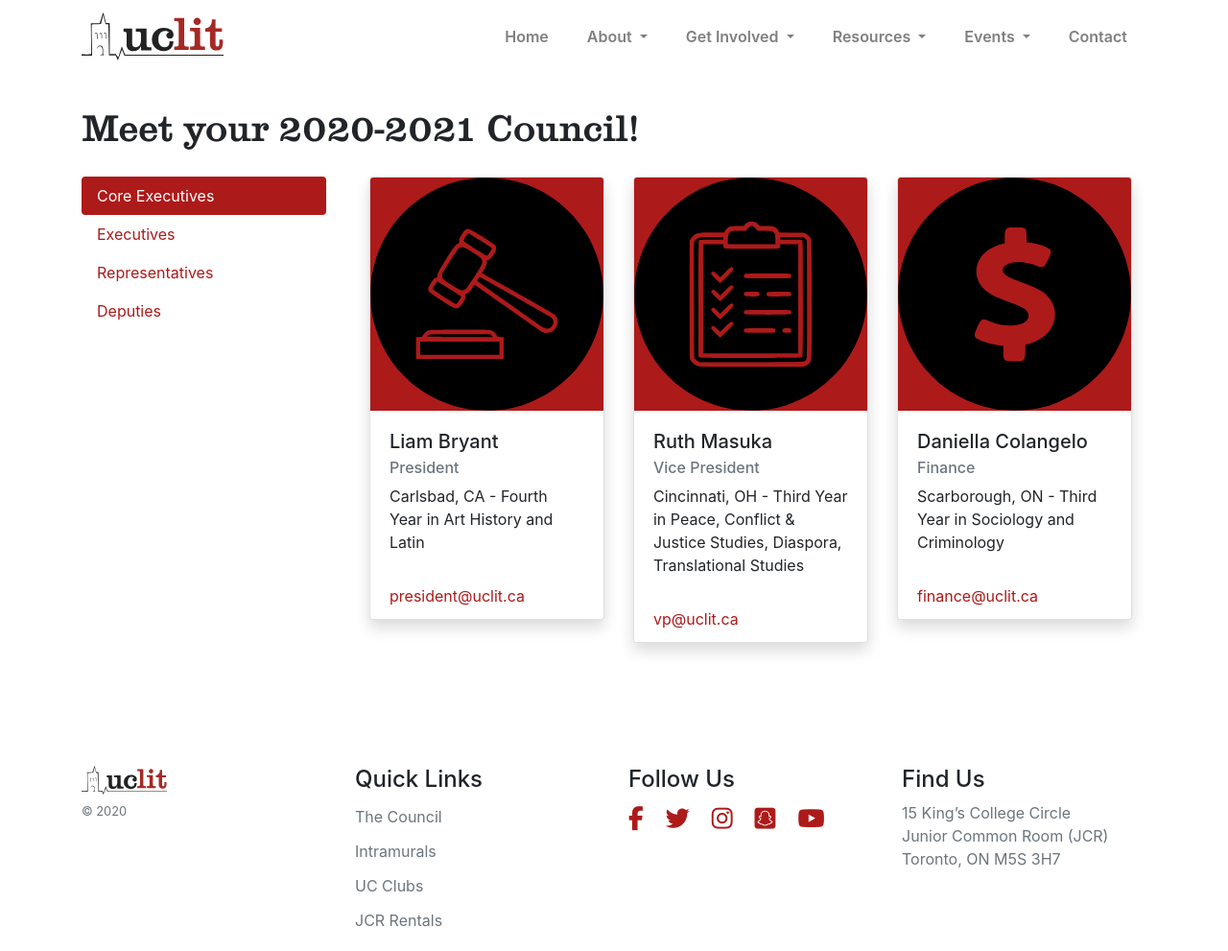
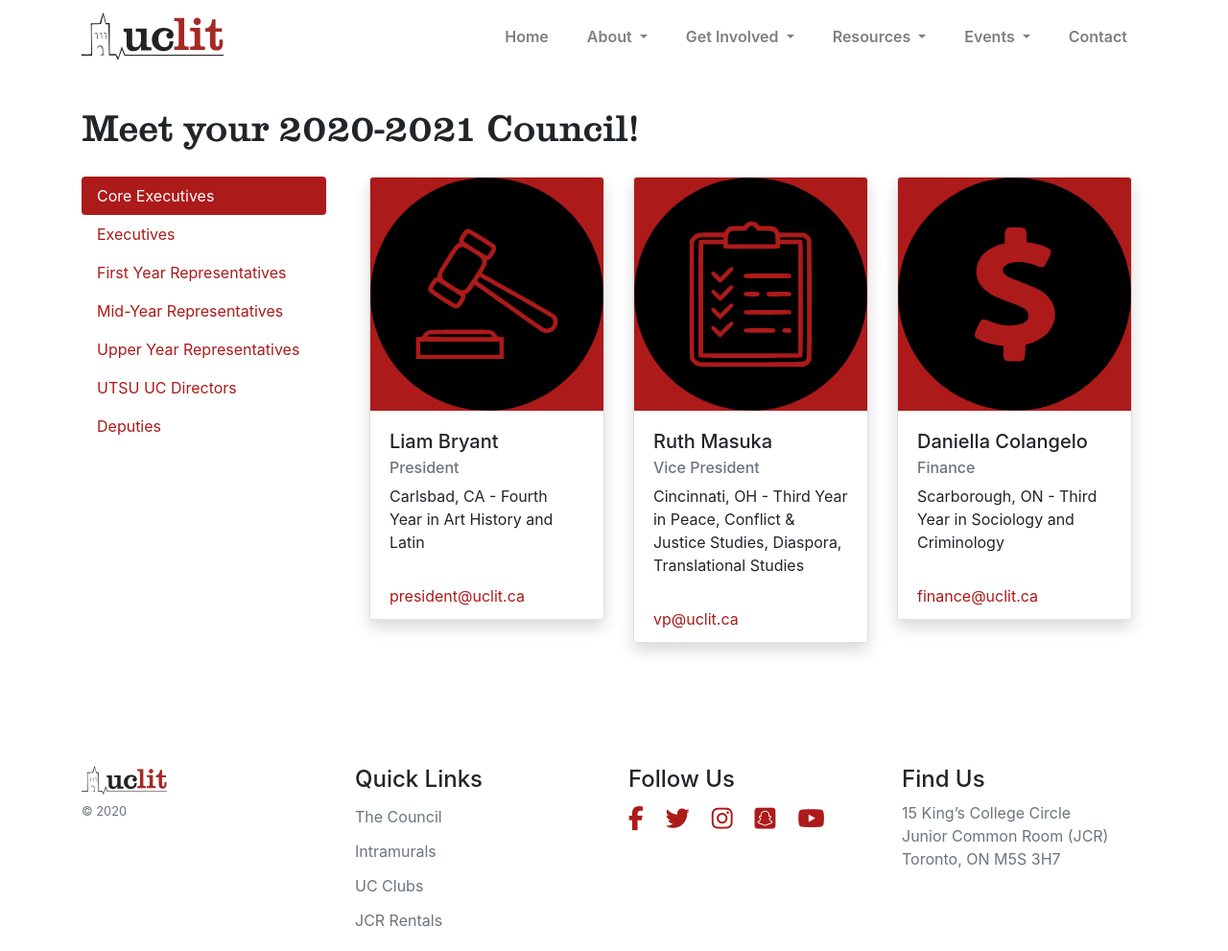
Before and after one commit to uclit-webmaster/uclit-site, a Jekyll site: the page built from about/council.html, in a window 1280 px wide and 991 px high. Shown: the whole window at 96% size. Built offline with Jekyll 4.4.1, drawn with Linux system fonts in a browser that asks for light colours; nearby versions of some CDN libraries; part of the change alters nothing that is shown.

Commit message:
Update council.yml
updated first year reps, adding more headings, updated office hours and missing info

```diff
--- a/_data/council.yml
+++ b/_data/council.yml
@@ -27,7 +27,7 @@
     from: Carlsbad, CA
     major: Fourth Year in Art History and Latin
     email: president@uclit.ca
-    office-hours: 2-3 PM Thursdays
+    office-hours: Tuesday's 11:00am-12:00pm
     favourite place to study on campus: Graham Library
     favourite place to eat on campus: Brown Food Truck!
   - name: Ruth Masuka
@@ -37,7 +37,7 @@
     from: Cincinnati, OH
     major: Third Year in Peace, Conflict & Justice Studies, Diaspora, Translational Studies
     email: vp@uclit.ca
-    office-hours: 3-4 PM Monday
+    office-hours: Wednesday's 1:00pm-2:00pm
     favourite place to study on campus: Eberhard Zeisler Library (John H. Daniels Faculty Library)
     favourite place to eat on campus: Gourment Burger House (Sid Smith)
   - name: Daniella Colangelo
@@ -47,7 +47,7 @@
     from: Scarborough, ON
     major: Third Year in Sociology and Criminology
     email: finance@uclit.ca
-    office-hours: 12-1 PM Wednesday
+    office-hours: Tuesday's 2:00pm-3:00pm
     favourite place to study on campus: Study? On Campus? If I have to, AC
     favourite place to eat on campus: Take the walk to Whole Foods, worth it
 - group: Executives
@@ -59,7 +59,7 @@
     from: Hamilton, ON
     major: Fifth Year in Neuroscience, Physiology, and Immunology
     email: scc@uclit.ca
-    office-hours: 1-2 PM Friday
+    office-hours: Monday's 2:00pm-3:00pm
     favourite place to study on campus: Wetmore Hall
     favourite place to eat on campus: Sid Smith Cafe
   - name: Youssef Metwally
@@ -69,7 +69,7 @@
     from: ---
     major: Second Year in Equity Studies and American Studies
     email: equity.outreach@uclit.ca
-    office-hours: Coming Soon!
+    office-hours: Thursday's 1:00pm-2:00pm
     favourite place to study on campus: E.J. Pratt Library
     favourite place to eat on campus: Brown Food Truck
   - name: Isahaq Ibrahim
@@ -89,7 +89,7 @@
     from: Nanaimo, BC
     major: Fourth Year in Ecology and Evolutionary Biology
     email: sustainability@uclit.ca
-    office-hours: 1-2 PM Wednesday
+    office-hours: Friday's 12:00pm-1:00pm
     favourite place to study on campus: Home or JCR
     favourite place to eat on campus: Brown Food Truck
   - name: Hannah Fleisch
@@ -99,7 +99,7 @@
     from: Johannesburg, South Africa
     major: Literary and Creative Arts
     email: hannah.fleisch@mail.utoronto.ca
-    office-hours: 10-11 AM Wednesday
+    office-hours: Coming Soon!
     favourite place to study on campus: Innis Cafe
     favourite place to eat on campus: Innis Cafe
   - name: Hannah Roberts
@@ -109,7 +109,7 @@
     from: Mississauga, ON
     major: Third Year in Political Science and Sociology
     email: athletics@uclit.ca
-    office-hours: 11-12 PM Wednesday
+    office-hours: Friday's 3:00pm-4:00pm
     favourite place to study on campus: 13th Floor of Robarts
     favourite place to eat on campus: Brown Food Truck
   - name: Vaish Vijayan
@@ -119,7 +119,7 @@
     from: Mumbai, India
     major: Fourth Year in Criminology, Sociology, and Political Science
     email: uaa@uclit.ca
-    office-hours: 3-4 PM Tuesday
+    office-hours: Monday's 1:00pm-2:00pm
     favourite place to study on campus: Junior Common Room
     favourite place to eat on campus: Sid Smith Cafe (love their burrito bowls)
   - name: Suleekha Hirsi
@@ -129,19 +129,19 @@
     from: Brampton, ON
     major: Second Year in Equity Studies and Sociology
     email: wellness@uclit.ca
-    office-hours: Coming Soon!
+    office-hours: Monday's 3:00pm-4:00pm
     favourite place to study on campus: Robarts 9th Floor & JCR
     favourite place to eat on campus: Sidney Smith
-  - name: TBD
+  - name: Varsha Pillai
     image: assets/images/commissions-icons/formals.svg
     role: Formals
-    pronouns: N/A
-    from: N/A
-    major: N/A
+    pronouns: She/Her
+    from: Surrey, BC
+    major: 3rd Year, Criminology, Public Policy and Economics
     email: formals@uclit.ca
-    office-hours: N/A
-    favourite place to study on campus: N/A
-    favourite place to eat on campus: N/A
+    office-hours: Monday's 3:00pm-4:00pm
+    favourite place to study on campus: 12th floor Robarts
+    favourite place to eat on campus: Brown Food Truck
   - name: Andrea Estrabrillo
     image: assets/images/commissions-icons/social.svg
     role: Social
@@ -149,10 +149,156 @@
     from: Hamilton, ON
     major: Fourth Year in Cell & Molecular Biology, Human Biology, and Health & Disease
     email: social@uclit.ca
-    office-hours: 10-11 AM Monday
+    office-hours: Wednesday's 11:00am-12:00pm
     favourite place to study on campus: Robarts
     favourite place to eat on campus: Sid Smith Cafe or Robarts Cafeteria
-- group: Representatives
+- group: First Year Representatives
+  people:
+  - name: Emma Caramazza
+    image: assets/images/headshots/council-icons/reps.svg
+    role: First Year Representative
+    pronouns: She/Her
+    from: Washington, D.C.
+    major: Social Sciences
+    email: Emma@uclit.ca
+    office-hours: Monday's 12:00pm-1:00pm
+    favourite place to study on campus: Robarts, 5th floor by a window
+    favourite place to eat on campus: ???
+  - name: Neha Sultana
+    image: assets/images/headshots/council-icons/reps.svg
+    role: First Year Representative
+    pronouns: She/Her
+    from: Toronto, ON
+    major: Social Sciences
+    email: Neha@uclit.ca
+    office-hours: Thursday's 10:00am-11:00am
+    favourite place to study on campus: Home because of lockdown :((
+    favourite place to eat on campus: Also home because of lockdown :((
+  - name: Michelle Sue
+    image: assets/images/headshots/council-icons/reps.svg
+    role: First Year Representative
+    pronouns: She/Her
+    from: North Vancouver, BC
+    major: Life Sciences
+    email: Michelle@uclit.ca
+    office-hours: Coming Soon!
+    favourite place to study on campus: Morrison study rooms^^
+    favourite place to eat on campus: Anything open after 10PM + Coco
+  - name: Kiana Ravanasa
+    image: assets/images/headshots/council-icons/reps.svg
+    role: First Year Representative
+    pronouns: She/Her
+    from: Clarendon Hills, IL, USA
+    major: Math and Physical Sciences
+    email: Kiana@uclit.ca
+    office-hours: Friday's 10:00am-11:00am
+    favourite place to study on campus: Morrison study rooms
+    favourite place to eat on campus: McDonald's on Bloor because it's the only place open 24/7
+  - name: Shreyansi Gandhi
+    image: assets/images/headshots/council-icons/reps.svg
+    role: First Year Representative
+    pronouns: She/Her
+    from: Mumbai, India
+    major: ---
+    email: Shreyansi@uclit.ca
+    office-hours: Wednesday's 2:00pm-3:00pm
+    favourite place to study on campus: Never been to campus lol
+    favourite place to eat on campus: I can only hope to have one soon haha(recommendations are more than welcome)
+- group: Mid-Year Representatives
+  people:
+  - name: Juliana Melino
+    image: assets/images/headshots/council-icons/reps.svg
+    role: Mid-Year Representative
+    pronouns: She/Her
+    from: Scarborough, ON
+    major: Second Year in English, Equity, and Education & Society
+    email: juliana@uclit.ca
+    office-hours: Monday's 10:00am-11:00am
+    favourite place to study on campus: John W. Graham Library at Trinity College
+    favourite place to eat on campus: Caffiends at Victoria College
+  - name: Joshua Bienstock
+    image: assets/images/headshots/council-icons/reps.svg
+    role: Mid-Year Representative
+    pronouns: He/Him
+    from: North York, ON
+    major: Third Year in Political Science, Urban Studies, and Philosophy
+    email: joshua@uclit.ca
+    office-hours: Monday's 11:00am-12:00pm
+    favourite place to study on campus: Gerstein Library Reading Room
+    favourite place to eat on campus: Always Diabolos
+  - name: Eric Yin
+    image: assets/images/headshots/council-icons/reps.svg
+    role: Mid-Year Representative
+    pronouns: He/Him
+    from: Sherwood Park, AB
+    major: Second Year in Neuroscience and Statistics
+    email: eric@uclit.ca
+    office-hours: Tuesday's 12:00pm-1:00pm
+    favourite place to study on campus: Knox College
+    favourite place to eat on campus: Rezzies
+  - name: Liah Yared
+    image: assets/images/headshots/council-icons/reps.svg
+    role: Mid-Year Representative
+    pronouns: She/Her
+    from: Scarborough, ON
+    major: Third Year in Linquistics and Equity Studies
+    email: liah@uclit.ca
+    office-hours: Wednesday's 12:00pm-1:00pm
+    favourite place to study on campus: Gerstein
+    favourite place to eat on campus: UT Sushi
+  - name: Basma Mohamed-Saeed
+    image: assets/images/headshots/council-icons/reps.svg
+    role: Mid-Year Representative
+    pronouns: She/her
+    from: Etobicoke, ON
+    major: Third Year in Criminology, Sociology, and Equity
+    email: basma@uclit.ca
+    office-hours: Tuesday's 1:00pm-2:00pm
+    favourite place to study on campus: Robarts 12th Floor or the JCR!
+    favourite place to eat on campus: Brown Food Truck
+  - name: Honesty Senese
+    image: assets/images/headshots/council-icons/reps.svg
+    role: Mid-Year Representative
+    pronouns: She/Her
+    from: Niagara Falls, ON
+    major: Third Year in Neuroscience and Psychology
+    email: honesty@uclit.ca
+    office-hours: Friday's 2:00pm-3:00pm
+    favourite place to study on campus: Gerstein
+    favourite place to eat on campus: Starbucks at Robarts
+- group: Upper Year Representatives
+  people:
+  - name: Soliyana Yared
+    image: assets/images/headshots/council-icons/reps.svg
+    role: Upper-Year Representative
+    pronouns: She/Her
+    from: Scarborough, ON
+    major: Fourth Year in Criminology, Peace, Conflict & Justice Studies, and Spanish
+    email: soliyana@uclit.ca
+    office-hours: Thursday's 2:00pm-3:00pm
+    favourite place to study on campus: Fireplace Lounge in the Faculty of Law
+    favourite place to eat on campus: Ned's cafe for breakfast is a staple!
+  - name: Tintin Fuliang
+    image: assets/images/headshots/council-icons/reps.svg
+    role: Upper-Year Representative
+    pronouns: He/Him
+    from: North York, ON
+    major: Fourth Year in Biomedical Toxicology, and Health & Disease
+    email: tintin@uclit.ca
+    office-hours: Thursday's 3:00pm-4:00pm
+    favourite place to study on campus: I don't study on campus
+    favourite place to eat on campus: Croutons but they closed it down
+  - name: Aniket Kali
+    image: assets/images/headshots/council-icons/reps.svg
+    role: Upper-Year Representative
+    pronouns: He/Him
+    from: Grande Prairie, AB
+    major: Fourth Year in Computer Science
+    email: aniket@uclit.ca
+    office-hours: Tuesday's 10:00am-11:00am
+    favourite place to study on campus: Gerstein
+    favourite place to eat on campus: Brown Food Truck
+- group: UTSU UC Directors
   people:
   - name: Basmah Ramadan
     image: assets/images/headshots/council-icons/reps.svg
@@ -161,7 +307,7 @@
     from: Damascus, Syria
     major: Third Year in International Relations, Equity, and Political Science
     email: basmah@uclit.ca
-    office-hours: 11-12 PM Monday
+    office-hours: Thursday's 11:00am-12:00pm
     favourite place to study on campus: Robarts 12th Floor
     favourite place to eat on campus: Brown Food Truck
   - name: Jeannie Yoo
@@ -171,7 +317,7 @@
     from: Seoul, South Korea
     major: Second Year in Computer Science and Cognitive Science
     email: Jeannie@uclit.ca
-    office-hours: Coming Soon!
+    office-hours: Thursday's 12:00pm-1:00pm
     favourite place to study on campus: Gersstein or Graham Library
     favourite place to eat on campus: Diabolos
   - name: Pranay Prem
@@ -181,109 +327,10 @@
     from: Kuala Lumpur, Malaysia
     major: Second Year in International Relations, Political Science, and History
     email: pranay@uclit.ca
-    office-hours: 2-3 PM Tuesday
+    office-hours: Friday's 11:00am-12:00pm
     favourite place to study on campus: UC Library or Sid Smith Commons or Earth Science Library
     favourite place to eat on campus: Brown Food Truck is the only right answer!
-  - name: Juliana Melino
-    image: assets/images/headshots/council-icons/reps.svg
-    role: Mid-Year Representative
-    pronouns: She/Her
-    from: Scarborough, ON
-    major: Second Year in English, Equity, and Education & Society
-    email: juliana@uclit.ca
-    office-hours: 3-4 PM Thursday
-    favourite place to study on campus: John W. Graham Library at Trinity College
-    favourite place to eat on campus: Caffiends at Victoria College
-  - name: Joshua Bienstock
-    image: assets/images/headshots/council-icons/reps.svg
-    role: Mid-Year Representative
-    pronouns: He/Him
-    from: North York, ON
-    major: Third Year in Political Science, Urban Studies, and Philosophy
-    email: joshua@uclit.ca
-    office-hours: 11-12 Thursday
-    favourite place to study on campus: Gerstein Library Reading Room
-    favourite place to eat on campus: Always Diabolos
-  - name: Eric Yin
-    image: assets/images/headshots/council-icons/reps.svg
-    role: Mid-Year Representative
-    pronouns: He/Him
-    from: Sherwood Park, AB
-    major: Second Year in Neuroscience and Statistics
-    email: eric@uclit.ca
-    office-hours: 12-1 Tuesday
-    favourite place to study on campus: Knox College
-    favourite place to eat on campus: Rezzies
-  - name: Liah Yared
-    image: assets/images/headshots/council-icons/reps.svg
-    role: Mid-Year Representative
-    pronouns: She/Her
-    from: Scarborough, ON
-    major: Third Year in Linquistics and Equity Studies
-    email: liah@uclit.ca
-    office-hours: 10-11 AM Friday
-    favourite place to study on campus: Gerstein
-    favourite place to eat on campus: UT Sushi
-  - name: Basma Mohamed-Saeed
-    image: assets/images/headshots/council-icons/reps.svg
-    role: Mid-Year Representative
-    pronouns: She/her
-    from: Etobicoke, ON
-    major: Third Year in Criminology, Sociology, and Equity
-    email: basma@uclit.ca
-    office-hours: 1-2 PM Tuesday
-    favourite place to study on campus: Robarts 12th Floor or the JCR!
-    favourite place to eat on campus: Brown Food Truck
-  - name: Honesty Senese
-    image: assets/images/headshots/council-icons/reps.svg
-    role: Mid-Year Representative
-    pronouns: She/Her
-    from: Niagara Falls, ON
-    major: Third Year in Neuroscience and Psychology
-    email: honesty@uclit.ca
-    office-hours: 11-12 PM Tuesday
-    favourite place to study on campus: Gerstein
-    favourite place to eat on campus: Starbucks at Robarts
-  - name: Soliyana Yared
-    image: assets/images/headshots/council-icons/reps.svg
-    role: Upper-Year Representative
-    pronouns: She/Her
-    from: Scarborough, ON
-    major: Fourth Year in Criminology, Peace, Conflict & Justice Studies, and Spanish
-    email: soliyana@uclit.ca
-    office-hours: 1-2 PM Monday
-    favourite place to study on campus: Fireplace Lounge in the Faculty of Law
-    favourite place to eat on campus: Ned's cafe for breakfast is a staple!
-  - name: Tintin Fuliang
-    image: assets/images/headshots/council-icons/reps.svg
-    role: Upper-Year Representative
-    pronouns: He/Him
-    from: North York, ON
-    major: Fourth Year in Biomedical Toxicology, and Health & Disease
-    email: tintin@uclit.ca
-    office-hours:
-    favourite place to study on campus:
-    favourite place to eat on campus:
-  - name: Aniket Kali
-    image: assets/images/headshots/council-icons/reps.svg
-    role: Upper-Year Representative
-    pronouns: He/Him
-    from: Grande Prairie, AB
-    major: Fourth Year in Computer Science
-    email: aniket@uclit.ca
-    office-hours: 12-1 PM Thursday
-    favourite place to study on campus: Gerstein
-    favourite place to eat on campus: Brown Food Truck
-  # name: Emma
-  #  image: assets/images/headshots/council-icons/reps.svg
-  #  role: University College Residence Council President
-  #  pronouns: ??
-  #  from: ???
-  #  major: ???
-  #  email: ???
-  #  office-hours: ???
-  #  favourite place to study on campus: ???
-  #  favourite place to eat on campus: ???
+
 #- group: Staff and Ancillaries
 #  people:
 #  - name: And Another One
```
